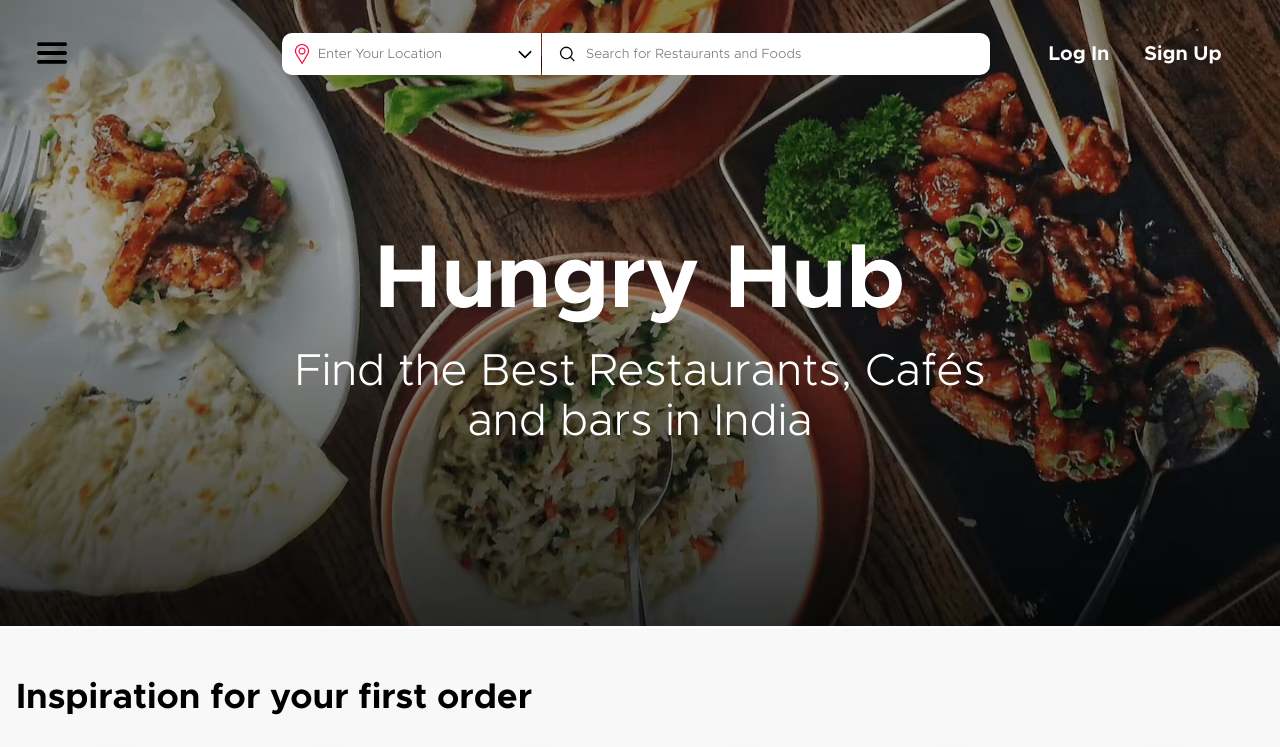
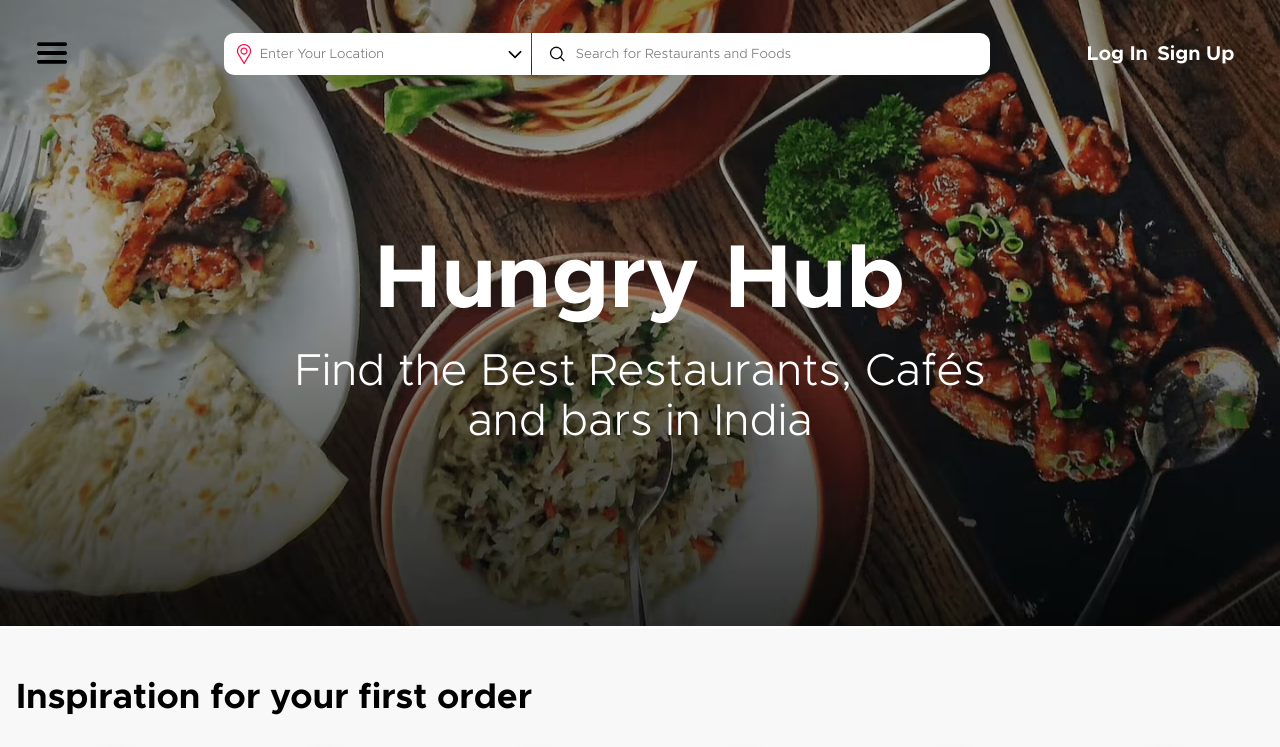
Before and after one commit to Gokulanathan-SK/HungryHub-Website, a plain HTML site: page index.html in a window 1280 px wide. Shown: the top 747 px of the page. Drawn offline with Linux system fonts and the light colour scheme.

Commit message:
Update header.css

```diff
--- a/HomePage-Styles/header.css
+++ b/HomePage-Styles/header.css
@@ -18,7 +18,7 @@
 }
 
 .header-left{
-  width: 250px;
+  width: 15vw;
 }
 
 .hamberger-menu{
@@ -53,7 +53,7 @@
 }
 .nav-search{
   width: 0;
-  flex: 1.5;
+  flex: 1.3;
   padding: 14px;
   padding-left: 44px;
   border: none;
@@ -90,17 +90,15 @@
 
 .user-login{
   color: white;
-  margin-left: 3vw;
-  font-weight: 400;
+  margin-left: 6vw;
+  font-weight: bold;
   cursor: pointer;
   font-size: 20px;
-  font-weight: bold;
 }
 
 .user-signup{
   color: white;
-  margin-right: 3vw;
-  font-weight: 400;
+  margin-right: 2vw;
   cursor: pointer;
   font-size: 20px;
   font-weight: bold;
```
